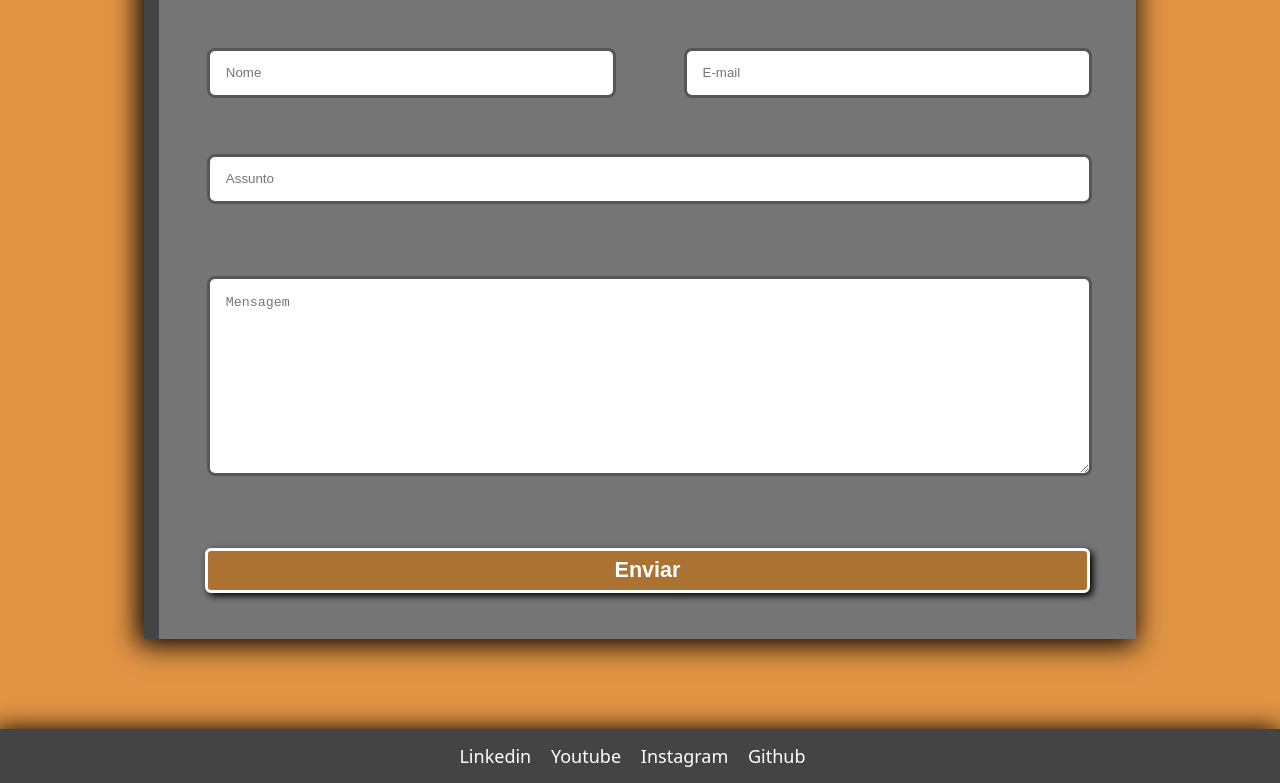
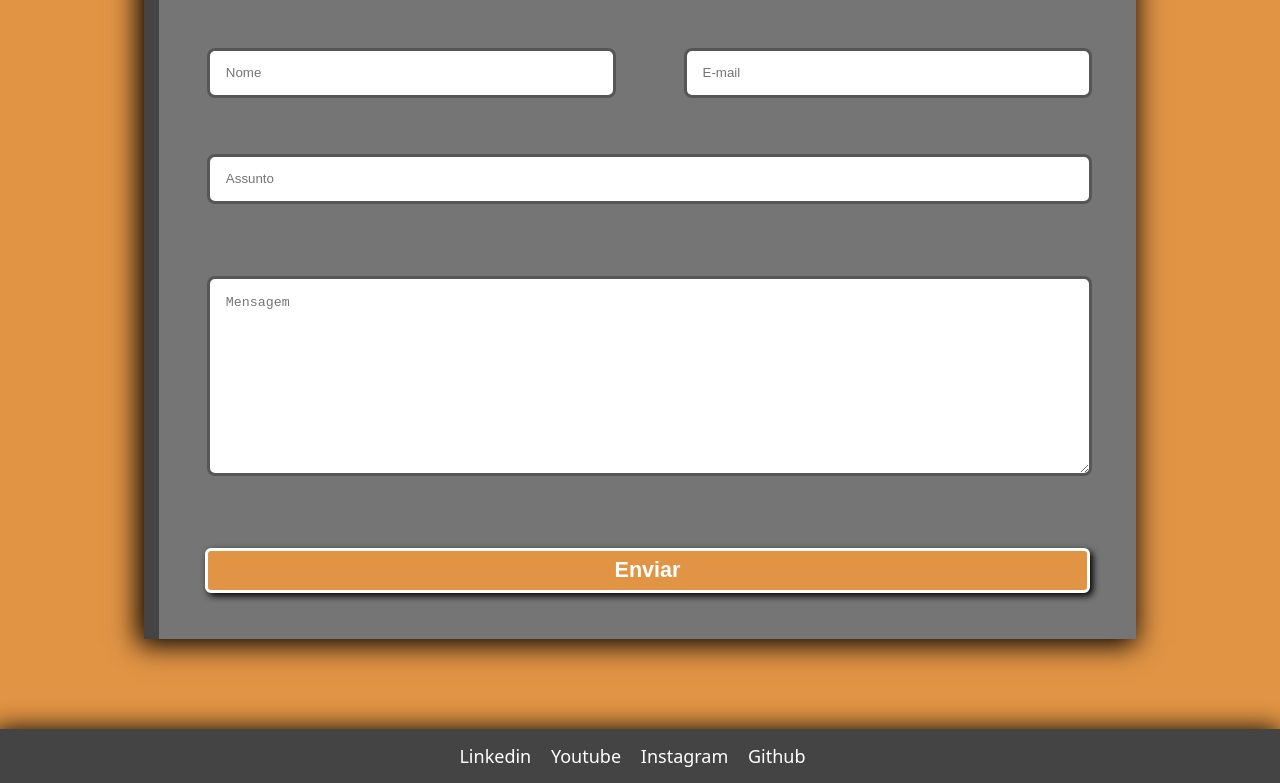
Before and after one commit to FernandoHenriqueDeAquino/Portfolio_Front_End, a plain HTML site: page index.html in a window 1280 px wide. In both pictures the pointer is over the input "Enviar". Shown: the part 2106-2889 px from the top of the page. Drawn offline with Linux system fonts and the light colour scheme.

Commit message:
send button color change on hover form

```diff
--- a/src/style.css
+++ b/src/style.css
@@ -197,6 +197,10 @@ a:focus {
     box-shadow: 3px 3px 7px #000;
 }
 
+#contact-form input[type="submit"]:hover{
+    background-color: #e19444;
+}
+
 .grid-container.one-column{
     grid-template-columns: repeat(auto-fit, minmax(100%, 1fr));
 }
```
